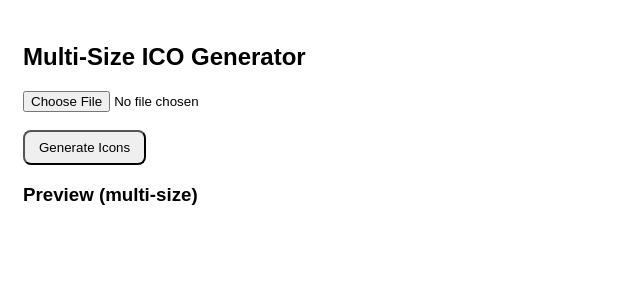
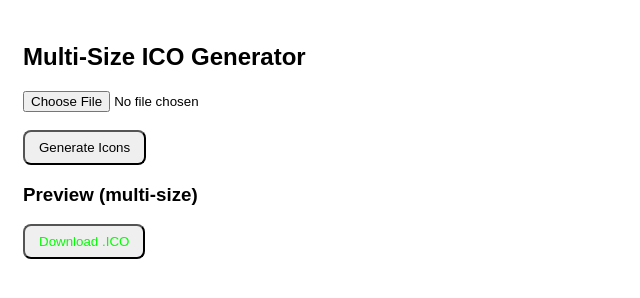
Before and after one commit to kokhinmaungwin/simple-game, a plain HTML site: page index.html in a window 1280 px wide. Shown: the whole page, without its empty margins (0-640 px from the left). Drawn offline with Linux system fonts and the light colour scheme.

Commit message:
Update index.html

```diff
--- a/index.html
+++ b/index.html
@@ -12,7 +12,7 @@
 #preview{display:flex;gap:10px;flex-wrap:wrap}
 #preview img{border:1px solid #ddd;padding:6px;border-radius:10px}
 button{padding:8px 14px;border-radius:8px}
-#downloadICO{display:none;color:#0f0;}
+#downloadICO{color:#0f0;}
 </style>
 </head>
 
@@ -27,7 +27,7 @@
 <h3>Preview (multi-size)</h3>
 <div id="preview"></div>
 
-<button id="downloadICO" style="display:none;">Download .ICO</button>
+<button id="downloadICO">Download .ICO</button>
 
 <script src="https://unpkg.com/icojs/dist/ico.min.js"></script>
 <script src="app.js"></script>
```
